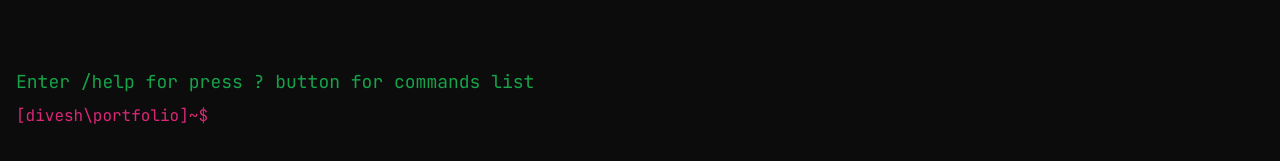
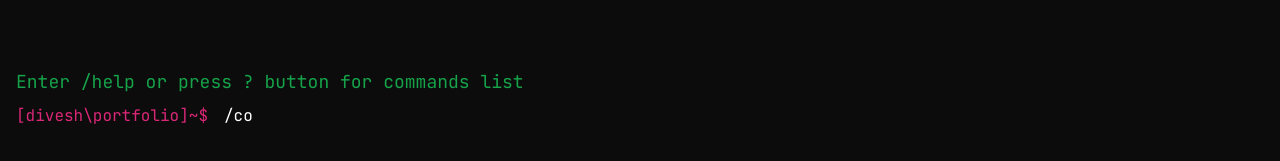
Before and after one commit to diveshdalvi/Portfolio-Website, a React (Vite) app: page / in a window 1280 px wide. Shown: the part 269-430 px from the top of the page. Built offline with nearby package versions, Linux system fonts and the light colour scheme.

Commit message:
typing effect

```diff
--- a/package.json
+++ b/package.json
@@ -16,10 +16,12 @@
     "@mui/material": "^5.15.19",
     "@mui/styled-engine-sc": "^6.0.0-alpha.18",
     "@vercel/analytics": "^1.3.1",
+    "dotenv": "^16.4.5",
     "react": "^18.2.0",
     "react-dom": "^18.2.0",
     "react-router": "^6.23.1",
     "react-router-dom": "^6.23.1",
+    "react-simple-typewriter": "^5.0.1",
     "react-typed": "^2.0.12",
     "react-typing-effect": "^2.0.5",
     "styled-components": "^6.1.11",
--- a/src/App.jsx
+++ b/src/App.jsx
@@ -2,6 +2,8 @@ import React, { useState } from "react";
 import CloseIcon from "@mui/icons-material/Close";
 import QuestionMarkIcon from "@mui/icons-material/QuestionMark";
 import { Analytics } from "@vercel/analytics/react";
+import { Typewriter } from "react-simple-typewriter";
+
 import {
   FirstPage,
   AboutMe,
@@ -18,14 +20,6 @@ import GitHubIcon from "@mui/icons-material/GitHub";
 import LinkedInIcon from "@mui/icons-material/LinkedIn";
 import TwitterIcon from "@mui/icons-material/Twitter";
 const App = () => {
-  const [showPage, setShowPage] = useState(true);
-
-  const handleKey = () => {
-    setShowPage(true);
-  };
-  const closeWeb = () => {
-    window.close();
-  };
   const [commandValue, setCommandValue] = useState("");
 
   const [currentComponent, setCurrentComponent] = useState(null);
@@ -50,6 +44,7 @@ const App = () => {
   const handleCommand = () => {
     handleCurrentComponent(commandValue);
     setCommandValue("");
+    setIsTyping(true);
   };
   const handleKeyDown = (e) => {
     if (e.key === "Enter") {
@@ -57,6 +52,18 @@ const App = () => {
       handleCommand();
     }
   };
+  const handleFocus = () => {
+    setIsTyping(false);
+  };
+
+  const handleBlur = () => {
+    if (commandValue === "") {
+      setIsTyping(true);
+    }
+  };
+
+  const [isTyping, setIsTyping] = useState(true);
+  const [blinkEffect, setBlinkEffect] = useState(true);
   return (
     <div className="bg-[#0C0C0C] min-h-screen font-jetbrains text-white overflow-hidden">
       <Analytics />
@@ -140,18 +147,38 @@ const App = () => {
 
             <div className=" font-jetbrains p-4 md:px-4 mt-8">
               <span className=" text-green-600 sm:text-lg text-xs">
-                Enter /help for press ? button for commands list
+                Enter /help or press ? button for commands list
               </span>
               <span className=" flex text-md mt-2 ">
-                <span className="text-pink-600">[divesh\portfolio]~$ </span>
+                <span className="text-pink-600 mr-4">[divesh\portfolio]~$ </span>
+                {isTyping ? (
+                  <Typewriter
+                    words={[
+                      "/about",
+                      "/education",
+                      "/contact",
+                      "/projects",
+                      "/help",
+                      "/clear",
+                    ]}
+                    loop={true}
+                    cursorBlinking={true}
+                  />
+                ) : null}
+
                 <input
                   type="text"
                   name=""
                   id=""
                   value={commandValue}
                   onKeyDown={handleKeyDown}
-                  onChange={(e) => setCommandValue(e.target.value)}
-                  className=" bg-transparent  ml-4 outline-none  text-blue-200"
+                  onChange={(e) => {
+                    setCommandValue(e.target.value);
+                    setBlinkEffect(false);
+                  }}
+                  onFocus={handleFocus}
+                  onBlur={handleBlur}
+                  className="bg-transparent   outline-none  text-blue-200  border-white animate-blink"
                 />
               </span>
             </div>
```
Also changed, not shown: 1 other file (tests, documents, lock files or other folders).
